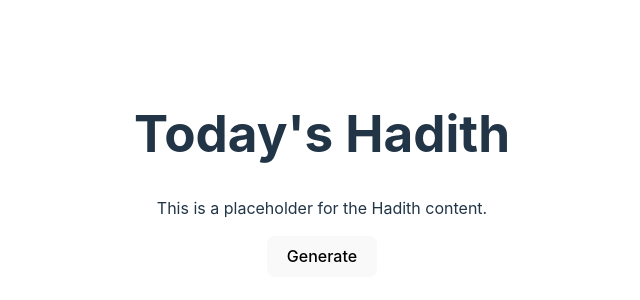
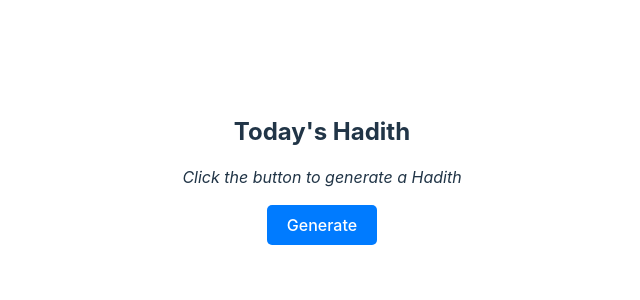
Before and after one commit to Tesnim19/hadith-generator, a React (Vite) app: page / in a window 1280 px wide. Shown: the part 226-526 px from the top of the page, without its empty margins (318-958 px from the left). Built offline with nearby package versions, Linux system fonts and the light colour scheme.

Commit message:
refine looks

```diff
--- /dev/null
+++ b/src/HadithComponent.css
@@ -0,0 +1,40 @@
+.hadith-container {
+  text-align: center;
+  padding: 20px;
+}
+
+.title {
+  font-size: 24px;
+  margin-bottom: 20px;
+}
+
+.hadith-content {
+  margin-bottom: 20px;
+}
+
+.hadith-text {
+  font-size: 18px;
+  font-style: italic;
+}
+
+.hadith-explanation {
+  font-size: 16px;
+}
+
+.placeholder {
+  font-style: italic;
+}
+
+.generate-button {
+  padding: 10px 20px;
+  font-size: 16px;
+  background-color: #007bff;
+  color: #fff;
+  border: none;
+  border-radius: 5px;
+  cursor: pointer;
+}
+
+.generate-button:hover {
+  background-color: #0056b3;
+}
--- a/src/HadithComponent.jsx
+++ b/src/HadithComponent.jsx
@@ -1,11 +1,39 @@
-import React from 'react';
+import React, { useState } from 'react';
+import './HadithComponent.css'; // Import CSS file for styling
 
 const HadithComponent = () => {
+  // State to store the fetched Hadith
+  const [hadith, setHadith] = useState(null);
+
+  // Function to fetch a random Hadith
+  const fetchHadith = async () => {
+    try {
+      // Make an API call to fetch the Hadith
+      const response = await fetch('https://api.example.com/random-hadith');
+      const data = await response.json();
+
+      // Update the state with the fetched Hadith
+      setHadith(data);
+    } catch (error) {
+      console.error('Error fetching Hadith:', error);
+    }
+  };
+
   return (
-    <div>
-      <h1>Today's Hadith</h1>
-      <p>This is a placeholder for the Hadith content.</p>
-      <button>Generate</button>
+    <div className="hadith-container">
+      <h1 className="title">Today's Hadith</h1>
+      {/* Conditionally render the Hadith content */}
+      {hadith ? (
+        <div className="hadith-content">
+          <p className="hadith-text">{hadith.text}</p>
+          <p className="hadith-explanation">Explanation: {hadith.explanation}</p>
+          {/* Add more details as needed */}
+        </div>
+      ) : (
+        <p className="placeholder">Click the button to generate a Hadith</p>
+      )}
+      {/* Button to generate a new Hadith */}
+      <button className="generate-button" onClick={fetchHadith}>Generate</button>
     </div>
   );
 };
```
